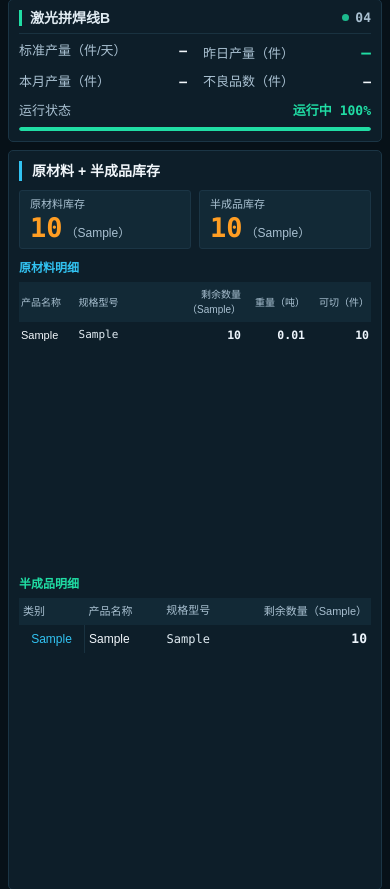
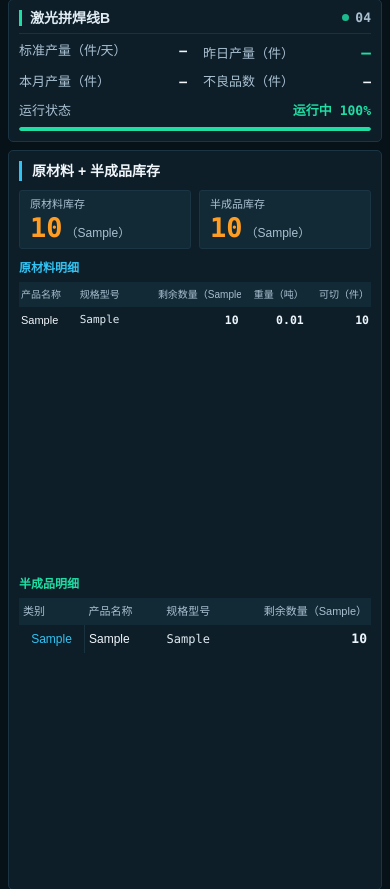
Before and after one commit to ColaSpriteDog/BigScreen, a Flask app: page / in a window 390 px wide. Shown: the part 608-1497 px from the top of the page. Run offline with Flask 3, Linux system fonts and the light colour scheme; data comes from the database, SQL or seed files in the repository; tables that the repository leaves empty hold one stand-in row (values such as "Sample post"); data that the repository does not hold is empty.

Commit message:
style: 优化库存表头和销售汇总排版

```diff
--- a/static/css/screen.css
+++ b/static/css/screen.css
@@ -79,8 +79,8 @@
         .warehouse-field, .material-part { white-space: nowrap; }
         .stock-available { color: var(--text-sub); font-size: 11px; white-space: nowrap; }
         .material-name, .semi-name { color: var(--text-strong); white-space: nowrap; }
-        .material-spec, .semi-spec { font-family: var(--font-number); }
-        .inv-table .stock-heading { white-space: normal; overflow-wrap: anywhere; }
+        /* 数字字体仅用于规格数据，表头沿用统一中文字体并保持单行。 */
+        .inv-table td.material-spec, .inv-table td.semi-spec { font-family: var(--font-number); }
         .is-shortage { background: rgba(255, 98, 115, .11); }
         .is-shortage td:first-child { box-shadow: inset 2px 0 var(--red); }
         .stock-warning { display: inline-block; padding: 0 4px; background: #a52e43; color: #fff; border-radius: 3px; font-size: 10px; white-space: nowrap; }
--- a/static/js/screen.js
+++ b/static/js/screen.js
@@ -86,7 +86,7 @@
 
   /** 更新库存表头；id 为行标识，before/after 为固定字段，units 为单位列；返回完整列配置。 */
   function inventoryHeader(id, before, units, after = []) {
-    const columns = [...before, ...units.map(unit => ({ label: "剩余数量" + model.unitLabel(unit), className: "material-number stock-heading", width: 20 })), ...after];
+    const columns = [...before, ...units.map(unit => ({ label: "剩余数量" + model.unitLabel(unit), className: "material-number stock-heading", width: 26 })), ...after];
     document.getElementById(id).replaceChildren(...columns.map(column => {
       const heading = node("th", column.className || "", column.label);
       heading.scope = "col";
@@ -124,7 +124,7 @@
     const rawUnits = inventoryUnits(inventory.raw);
     const semiUnits = inventoryUnits(inventory.semi);
     const rawColumns = inventoryHeader("rawTableHeader", [
-      { label: "产品名称", width: 18 }, { label: "规格型号", width: 32 },
+      { label: "产品名称", width: 18 }, { label: "规格型号", width: 24 },
     ], rawUnits, [
       { label: "重量（吨）", className: "material-number", width: 20 },
       { label: "可切（件）", className: "material-number", width: 20 },
@@ -295,7 +295,7 @@
     element.textContent = new Intl.DateTimeFormat("zh-CN", { timeZone: lastData?.timezone || "UTC", year: "numeric", month: "2-digit", day: "2-digit", weekday: "long", hour: "2-digit", minute: "2-digit", second: "2-digit", hour12: false }).format(now);
   }
 
-  /** 启动溢出库存的每秒十像素滚动；无参数；无返回值，无需按钮，手动操作后暂缓恢复。 */
+  /** 启动库存明细每秒十像素滚动；无参数；无返回值，无需按钮，手动操作后暂缓恢复。 */
   function startInventoryScroll() {
     const states = [...document.querySelectorAll(".material-table-wrap")].map(element => {
       const state = { element, position: 0, lastTop: 0, focused: false, resumeAt: performance.now() + 2000, atBottom: false };
```
Also changed, not shown: static/css/editor.css (+9 -8 lines), tests/test_browser.py (+1 -0 lines).
